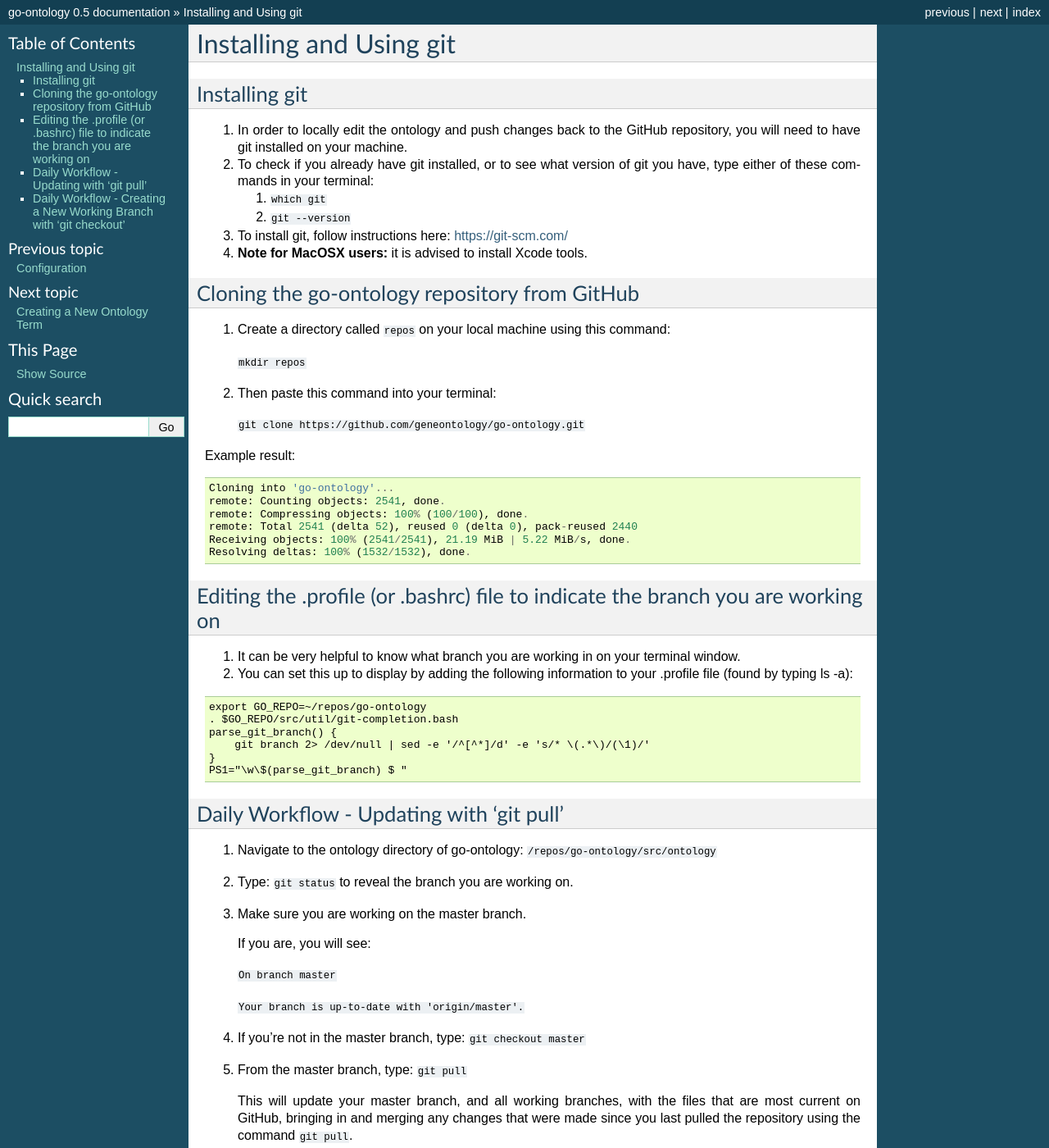
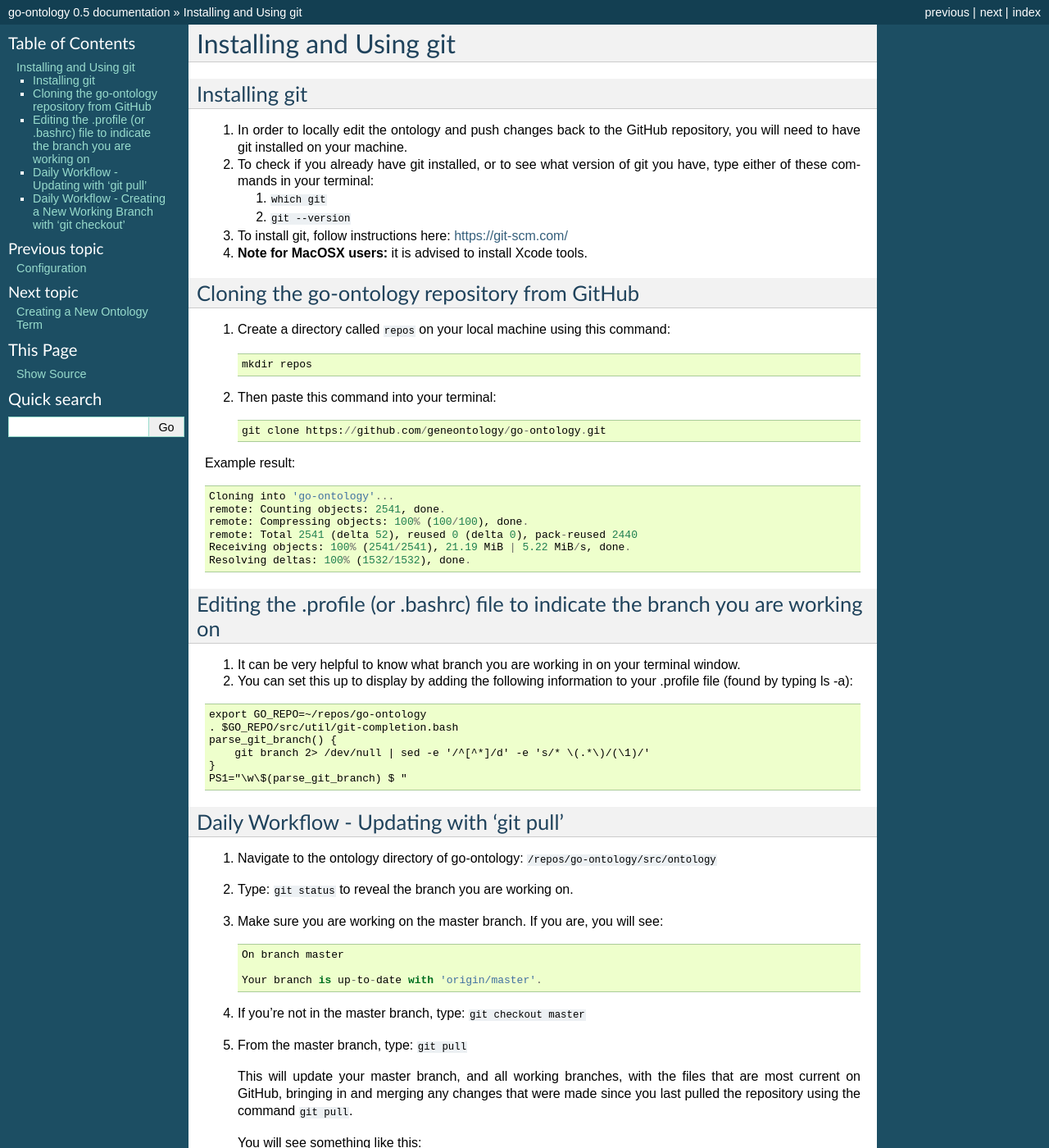
Before and after one commit to geneontology/go-ontology, a Sphinx documentation site: the page built from docs/Installgit.md, in a window 1280 px wide and 1400 px high. Shown: the whole window at 82% size. Built offline with Sphinx 7.4.7, drawn with Linux system fonts in a browser that asks for light colours; part of the change alters nothing that is shown.

Commit message:
update
update

````diff
--- a/docs/Installgit.md
+++ b/docs/Installgit.md
@@ -17,11 +17,11 @@
 
 1. Create a directory called ```repos``` on your local machine using this command:
 
-    ```mkdir repos```
+       mkdir repos
 
 2. Then paste this command into your terminal:
 
-    ```git clone https://github.com/geneontology/go-ontology.git```
+       git clone https://github.com/geneontology/go-ontology.git
 
 Example result:
 
@@ -56,13 +56,11 @@ PS1="\w\$(parse_git_branch) $ "
 
 2. Type: ```git status``` to reveal the branch you are working on.
 
-3. Make sure you are working on the master branch.
+3. Make sure you are working on the master branch. If you are, you will see:
 
-    If you are, you will see:
+       On branch master
 
-    ```On branch master```
-
-    ```Your branch is up-to-date with 'origin/master'.```
+       Your branch is up-to-date with 'origin/master'.
 
 4. If you’re not in the master branch, type: ```git checkout master```
 
@@ -101,7 +99,6 @@ Fast-forward
 
       You would create this branch: ```git checkout -b issue-13390```
 
-
    2. Typing this command will automatically put you in the new branch. You will see this message in your terminal window:
 
       ```
````
